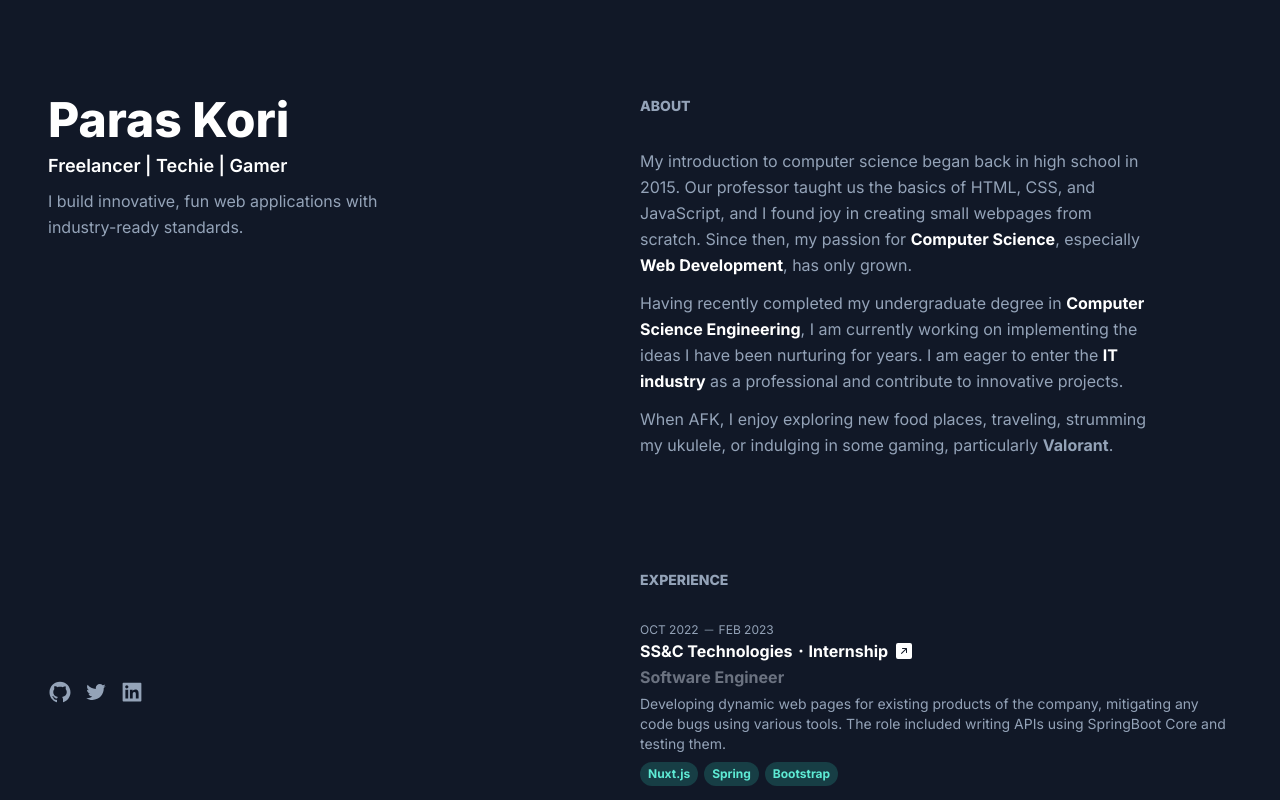
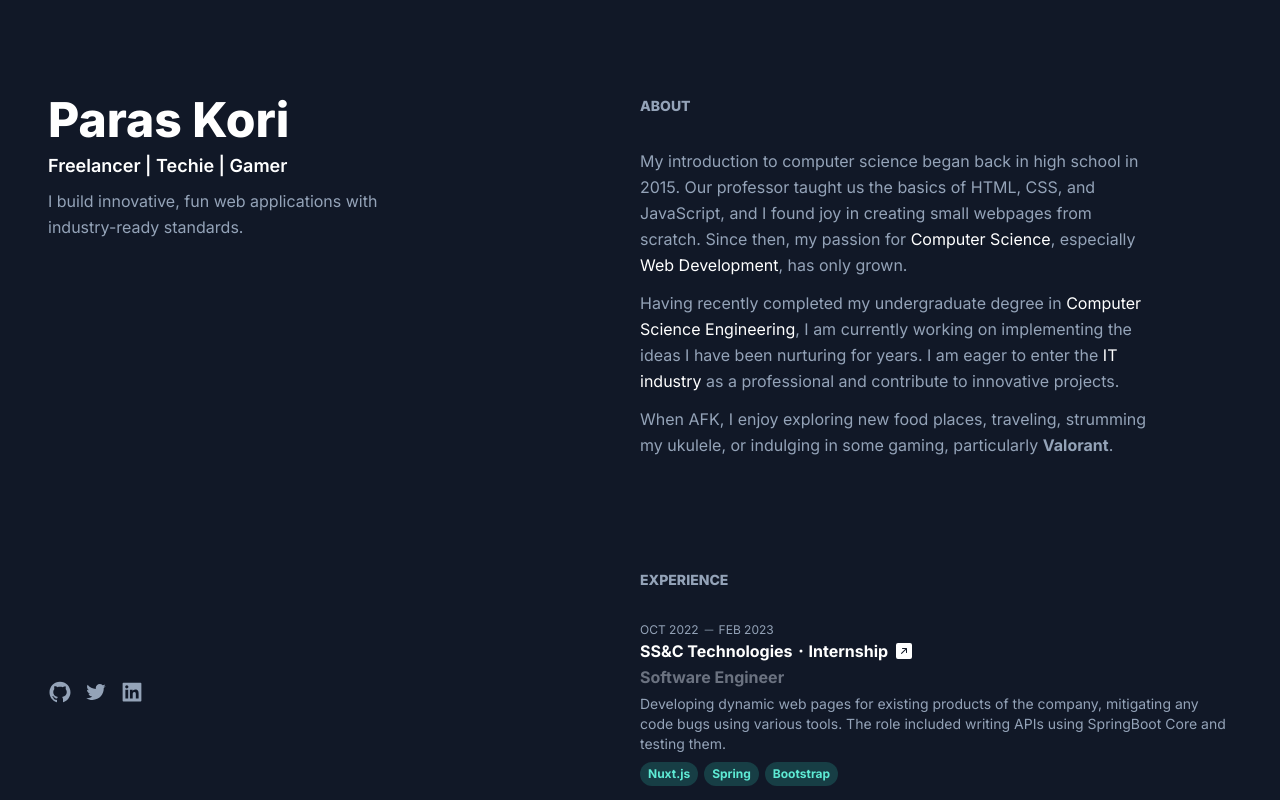
Before and after one commit to paras1729kori/pk-portfolio, a Next.js app: page / in a window 1280 px wide. Shown: the top 800 px of the page. Built offline with nearby package versions, Linux system fonts and the light colour scheme.

Commit message:
fix: css fix in about section

```diff
--- a/src/app/components/RightPane/About.tsx
+++ b/src/app/components/RightPane/About.tsx
@@ -12,18 +12,18 @@ const About = () => {
           My introduction to computer science began back in high school in 2015.
           Our professor taught us the basics of HTML, CSS, and JavaScript, and I
           found joy in creating small webpages from scratch. Since then, my
-          passion for <strong className="text-white">Computer Science</strong>,
-          especially <strong className="text-white">Web Development</strong>,
-          has only grown.
+          passion for <span className="text-white">Computer Science</span>,
+          especially <span className="text-white">Web Development</span>, has
+          only grown.
         </p>
 
         <p>
           Having recently completed my undergraduate degree in{" "}
-          <strong className="text-white">Computer Science Engineering</strong>,
-          I am currently working on implementing the ideas I have been nurturing
-          for years. I am eager to enter the{" "}
-          <strong className="text-white">IT industry</strong> as a professional
-          and contribute to innovative projects.
+          <span className="text-white">Computer Science Engineering</span>, I am
+          currently working on implementing the ideas I have been nurturing for
+          years. I am eager to enter the{" "}
+          <span className="text-white">IT industry</span> as a professional and
+          contribute to innovative projects.
         </p>
 
         <div className="group">
```
